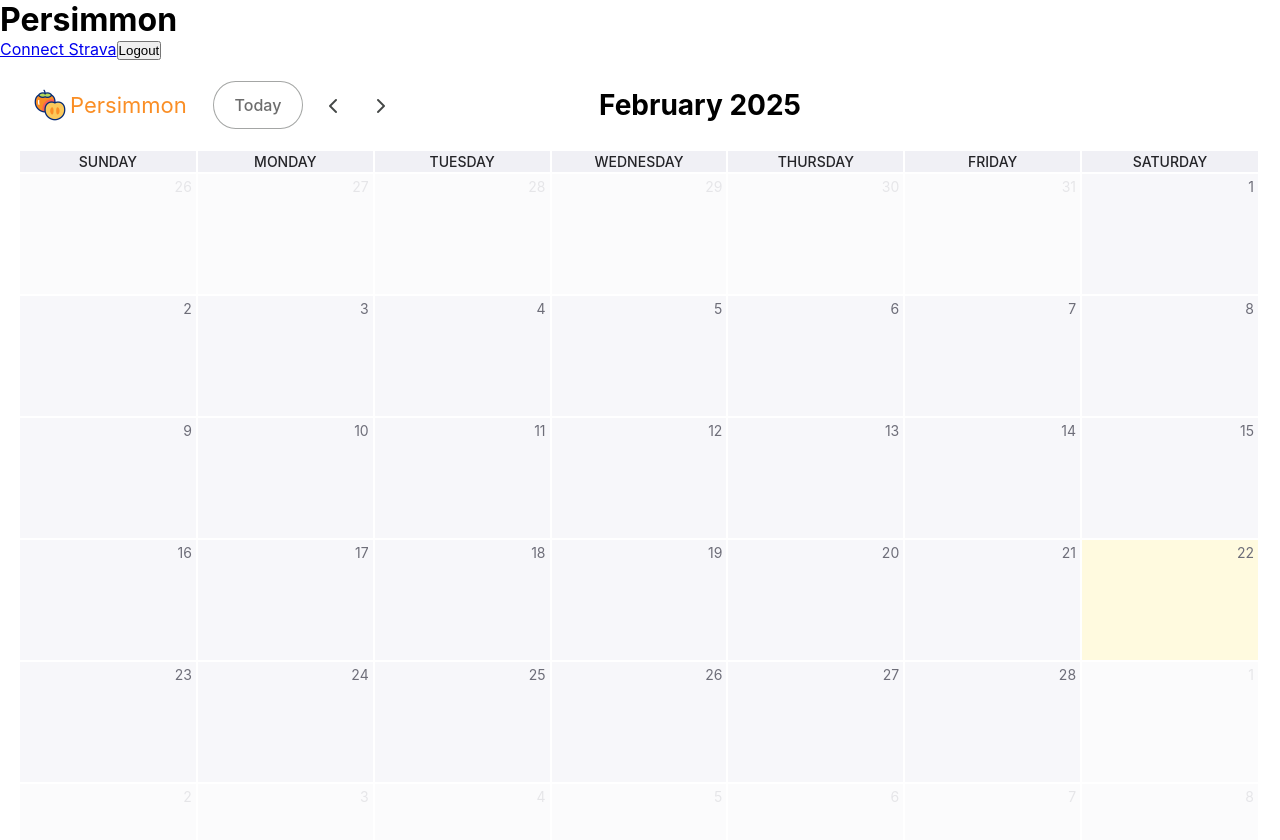
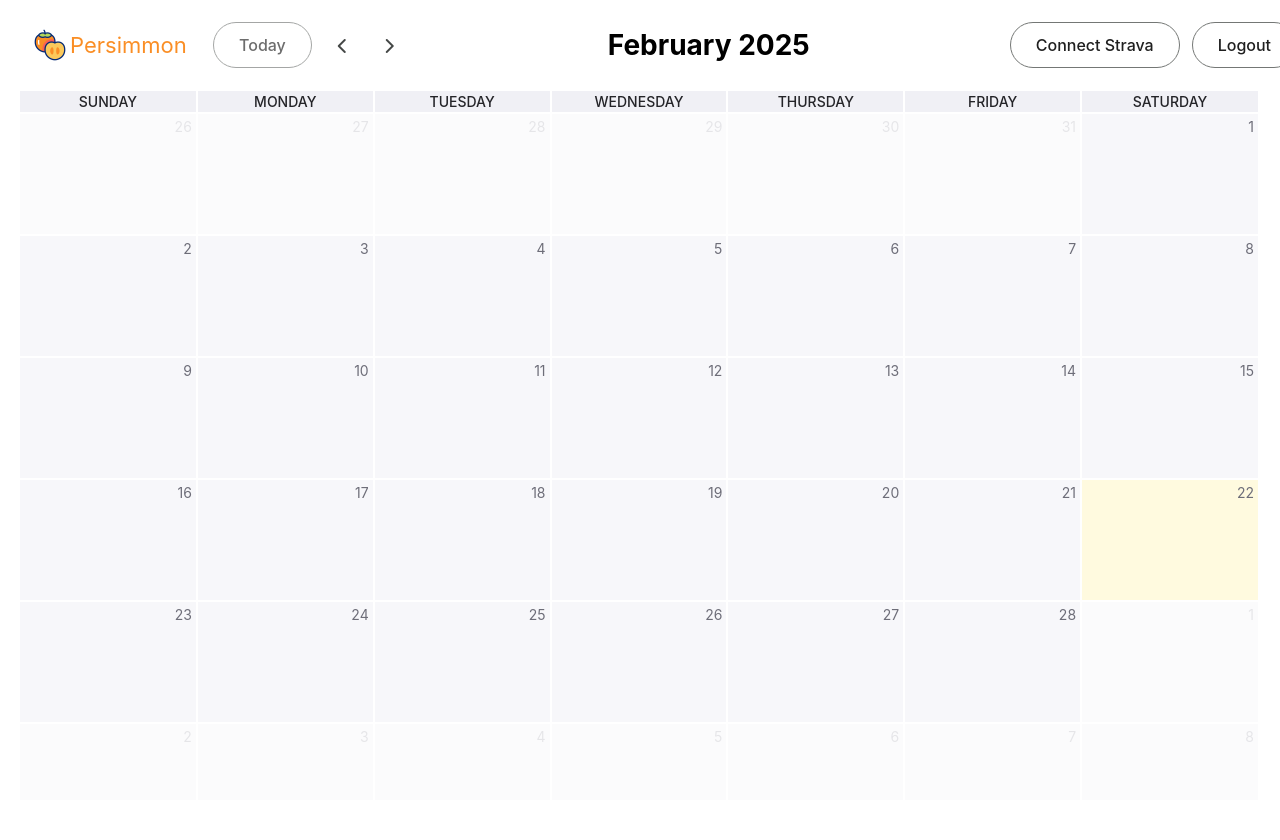
Before and after one commit to sunnybunnyy/training-dashboard, a React (Vite) app in the folder frontend/: page /dashboard in a window 1280 px wide. Shown: the top 840 px of the page. After the commit the page ends 800 px from the top, so only its background shows below. Built offline with nearby package versions, Linux system fonts and the light colour scheme; no server answers; sample sign-in values are in the browser's storage.

Commit message:
Move Connect Strava and Logout buttons to calendar headerToolbar

```diff
--- a/frontend/src/App.css
+++ b/frontend/src/App.css
@@ -255,13 +255,14 @@ input[type="number"]::-webkit-inner-spin-button {
   border-color: transparent;
 }
 
+.fc .fc-button.fc-connectStrava-button,
+.fc .fc-button.fc-logout-button,
 .fc .fc-button.fc-today-button {
-  border-radius: 30% / 60%;
   border: 1px solid #747775;
+  border-radius: 100px;
   color: #1f1f1f;
   font-weight: 500;
-  height: 48px;
-  width: 90px;
+  padding: 10px 25px;
 }
 
 .fc .fc-button-primary:not(:disabled):active,
--- a/frontend/src/App.jsx
+++ b/frontend/src/App.jsx
@@ -90,10 +90,27 @@ function Dashboard() {
     }
   }, []); // Run only once after the initial render
 
-    // Custom rendering for the icon button
+  // Handle logout
+  const handleLogout = () => {
+    localStorage.removeItem('token');
+    localStorage.removeItem('user');
+    window.location.href = '/login';
+  };
+
+  // Custom buttons for the toolbar
   const customButtons = {
     logo: {
       text: 'Persimmon'
+    },
+    connectStrava: {
+      text: 'Connect Strava',
+      click: () => {
+        window.location.href = '/connect-strava';
+      }
+    },
+    logout: {
+      text: 'Logout',
+      click: handleLogout
     }
   };
 
@@ -146,24 +163,6 @@ function Dashboard() {
   }
 
   return (
-    <div className="dashboard-container">
-      <header className="app-header">
-        <h1>Persimmon</h1>
-        <nav>
-          <a href="/connect-strava" className="nav-link">Connect Strava</a>
-          <button
-            className="logout-button"
-            onClick={() => {
-              localStorage.removeItem('token');
-              localStorage.removeItem('user');
-              window.location.href = '/login';
-            }}
-          >
-            Logout
-          </button>
-        </nav>
-      </header>
-
     <div className="calendar-container">
       <FullCalendar
         ref = {calendarRef}
@@ -172,7 +171,7 @@ function Dashboard() {
         headerToolbar={{
           left: 'logo today prev next', // Add icon as seperate button
           center: 'title',
-            right: ''
+          right: 'connectStrava logout' // Connect Strava and Logout buttons on right
         }}
         buttonText={{
           today: 'Today'
@@ -191,7 +190,6 @@ function Dashboard() {
         selectedDate={selectedDate}
         onSave={handleSaveActivity}
       />
-      </div>
     </div>
   );
 };
```
Also changed, not shown: 1 other file (tests, documents, lock files or other folders). Lines whose indentation alone changed are shown as unchanged.
